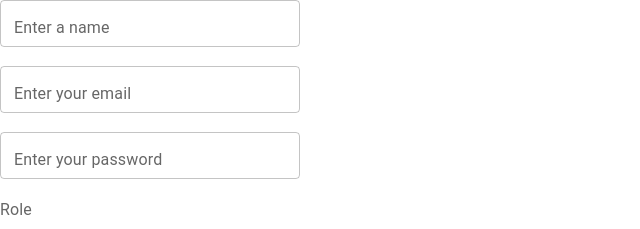
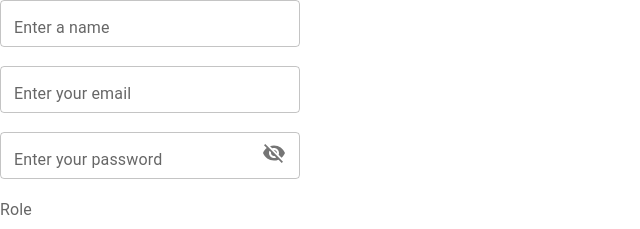
Before and after one commit to KirtanV19/MUI, a React (Vite) app: page / in a window 1280 px wide. Shown: the top 229 px of the page, without its empty margins (0-640 px from the left). Built offline with nearby package versions, Linux system fonts and the light colour scheme.

Commit message:
Password Visibility Feature enabled

```diff
--- a/src/components/Register.jsx
+++ b/src/components/Register.jsx
@@ -1,9 +1,19 @@
 import { useForm, Controller } from "react-hook-form";
+import { useState } from "react";
 import * as yup from "yup";
 import { yupResolver } from "@hookform/resolvers/yup";
 import CustomButton from "../shared/CustomButton";
 import CustomTextField from "../shared/CustomTextField";
-import { Stack, RadioGroup, FormLabel, FormControlLabel, FormControl, Radio } from "@mui/material";
+import {
+    Stack,
+    RadioGroup,
+    FormLabel,
+    FormControlLabel,
+    FormControl,
+    Radio,
+    InputAdornment
+} from "@mui/material";
+import { Visibility, VisibilityOff } from "@mui/icons-material";
 
 const schema = yup.object({
     name: yup.string().required("Name is required"),
@@ -22,7 +32,35 @@
     role: yup.string().required("Role is required"),
 });
 
+// const getPasswordStrength = (password) => {
+//     return [
+//         {
+//             label: "At least 8 characters",
+//             passed: password.length >= 8,
+//         },
+//         {
+//             label: "One lowercase letter",
+//             passed: /[a-z]/.test(password),
+//         },
+//         {
+//             label: "One uppercase letter",
+//             passed: /[A-Z]/.test(password),
+//         },
+//         {
+//             label: "One number [0-9]",
+//             passed: /\d/.test(password),
+//         },
+//         {
+//             label: "One special character",
+//             passed: /[@$!%*?&#^()\-_=+{};:,<.>]/.test(password),
+//         },
+//     ];
+// };
+
 const Register = () => {
+    const [passwordValue, setPasswordValue] = useState("");
+    const [showPassword, setShowPassword] = useState(false);
+
     const {
         handleSubmit,
         formState: { errors },
@@ -39,12 +77,12 @@
     });
 
     const onSubmit = (data) => {
-        console.log('data', data)
+        console.log("data", data);
     };
 
     return (
         <form onSubmit={handleSubmit(onSubmit)}>
-            <Stack spacing={2} sx={{ width: 300, }}>
+            <Stack spacing={2} sx={{ width: 300 }}>
                 <Controller
                     name="name"
                     control={control}
@@ -89,8 +127,27 @@
                             <CustomTextField
                                 {...field}
                                 label="Enter your password"
-                                type="password"
+                                type={showPassword ? 'text' : 'password'}
                                 error={!!errors.password}
+                                onChange={(e) => {
+                                    setPasswordValue(e.target.value);
+                                    field.onChange(e);
+                                }}
+                                slotProps={{
+                                    input: {
+                                        endAdornment: (
+                                            <InputAdornment position="end">
+                                                <span
+                                                    onClick={() => setShowPassword((prev) => !prev)}
+                                                    style={{ cursor: "pointer" }}
+                                                    aria-label={showPassword ? 'Hide password' : 'Show password'}
+                                                >
+                                                    {showPassword ? <Visibility /> : <VisibilityOff />}
+                                                </span>
+                                            </InputAdornment>
+                                        ),
+                                    },
+                                }}
                             />
                             {errors.password && (
                                 <span style={{ color: "#f44336", fontSize: 12 }}>
@@ -100,7 +157,10 @@
                         </>
                     )}
                 />
-                <Controller control={control} name="role" render={({ field }) => (
+                <Controller
+                    control={control}
+                    name="role"
+                    render={({ field }) => (
                         <FormControl error={!!errors.role}>
                             <FormLabel id="demo-radio-buttons-group-label">Role</FormLabel>
                             <RadioGroup
@@ -108,8 +168,16 @@
                                 aria-labelledby="demo-radio-buttons-group-label"
                                 name="radio-buttons-group"
                             >
-                            <FormControlLabel value="admin" control={<Radio />} label="Admin" />
-                            <FormControlLabel value="User" control={<Radio />} label="User" />
+                                <FormControlLabel
+                                    value="admin"
+                                    control={<Radio />}
+                                    label="Admin"
+                                />
+                                <FormControlLabel
+                                    value="user"
+                                    control={<Radio />}
+                                    label="User"
+                                />
                             </RadioGroup>
                             {errors.role && (
                                 <span style={{ color: "#f44336", fontSize: 12 }}>
@@ -117,12 +185,11 @@
                                 </span>
                             )}
                         </FormControl>
-                )} />
-                <CustomButton type="submit">
-                    Register
-                </CustomButton>
+                    )}
+                />
+                <CustomButton type="submit">Register</CustomButton>
             </Stack>
-        </form >
+        </form>
     );
 };
 
```
Lines whose indentation alone changed are shown as unchanged.
